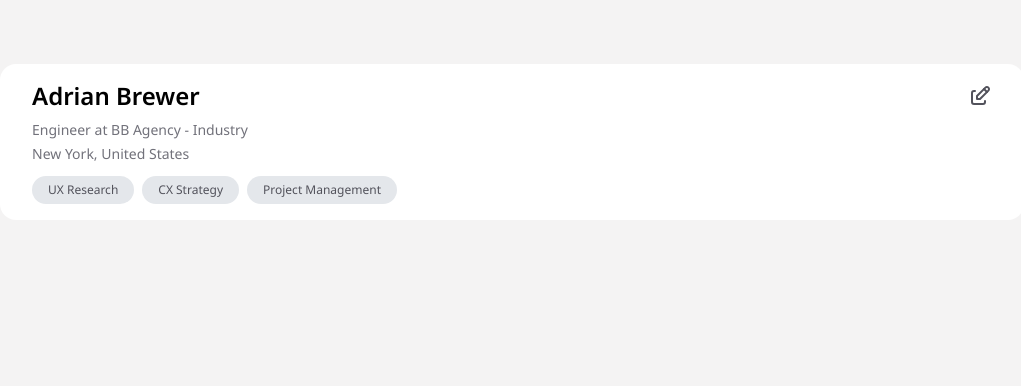
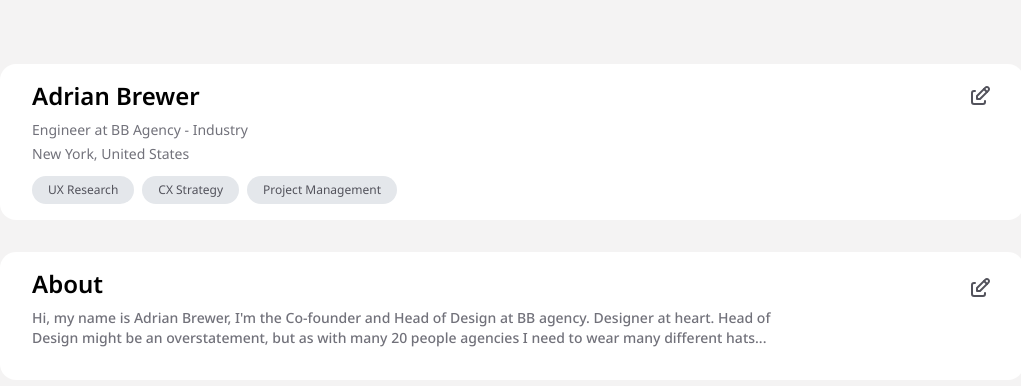
Before and after one commit to nirzon47/brandcollab, a React (Vite) app: page / in a window 1280 px wide. Shown: the top 386 px of the page, without its empty margins (128-1149 px from the left). Built offline with nearby package versions, Linux system fonts and the light colour scheme.

Commit message:
feat: add about section

```diff
--- a/src/App.tsx
+++ b/src/App.tsx
@@ -1,7 +1,8 @@
 import { useEffect, useState } from 'react'
-import ProfileHeader from './components/ProfileHeader'
-import { MainDataType } from './utils/types'
-import { initialData } from './utils/initialData'
+import { MainDataType } from '@/utils/types'
+import { initialData } from '@/utils/initialData'
+import ProfileHeader from '@/components/ProfileHeader'
+import About from '@/components/About'
 
 const App = () => {
 	const [data, setData] = useState<MainDataType>(initialData)
@@ -18,8 +19,9 @@ const App = () => {
 
 	return (
 		<div className='bg-background min-h-screen p-16'>
-			<div className='mx-auto flex h-full w-full max-w-5xl flex-col gap-16'>
+			<div className='mx-auto flex h-full w-full max-w-5xl flex-col gap-8'>
 				<ProfileHeader profile={data.profile} />
+				<About desc={data.about} />
 			</div>
 		</div>
 	)
--- /dev/null
+++ b/src/components/About.tsx
@@ -0,0 +1,29 @@
+import { useState } from 'react'
+import CardSection from './ui/CardSection'
+import Heading from './ui/Heading'
+import { TbCheck, TbEdit } from 'react-icons/tb'
+
+const About = (props: { desc: string }) => {
+	const [editMode, setEditMode] = useState<boolean>(false)
+
+	return (
+		<CardSection>
+			<div className='flex items-center justify-between'>
+				<Heading title='About' className='mb-2' />
+				{editMode ? (
+					<TbCheck className='h-6 w-6 cursor-pointer text-zinc-600' />
+				) : (
+					<TbEdit
+						className='h-6 w-6 cursor-pointer text-zinc-600'
+						onClick={() => setEditMode(true)}
+					/>
+				)}
+			</div>
+			<p className='mb-4 max-w-3xl text-sm font-medium text-zinc-500'>
+				{props.desc}
+			</p>
+		</CardSection>
+	)
+}
+
+export default About
--- a/src/utils/types.ts
+++ b/src/utils/types.ts
@@ -7,4 +7,5 @@ export type ProfileType = {
 
 export type MainDataType = {
 	profile: ProfileType
+	about: string
 }
```
